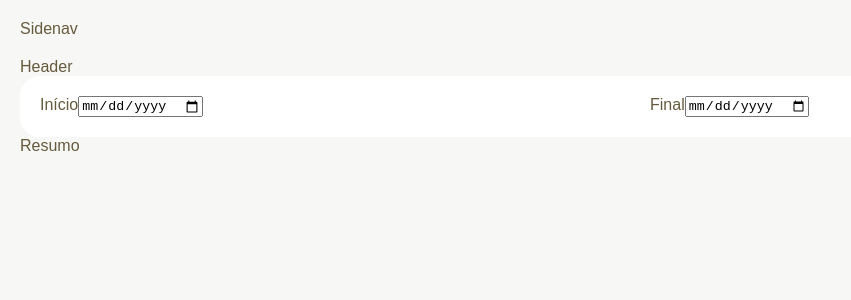
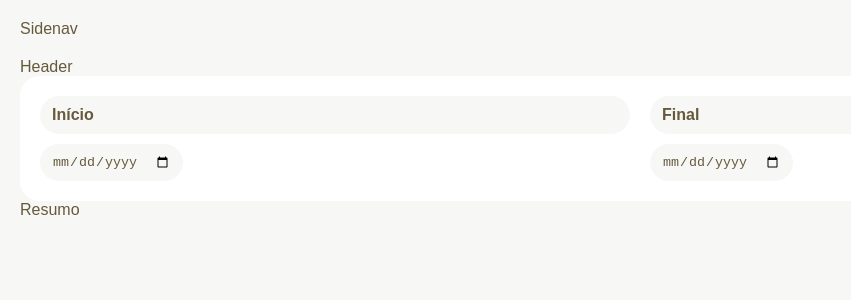
Before and after one commit to thiagoleet/fintech-origamid-react-ts, a React (Vite) app: page / in a window 1280 px wide. Shown: the top 300 px of the page, without its empty margins (0-851 px from the left). Built offline with nearby package versions, Linux system fonts and the light colour scheme; no server answers.

Commit message:
task: Using CSS with Typescript

```diff
--- a/src/components/Form/DateInput.tsx
+++ b/src/components/Form/DateInput.tsx
@@ -4,11 +4,40 @@ type IDateInput = React.ComponentProps<"input"> & {
   label: string;
 };
 
+const generalStyle: React.CSSProperties = {
+  color: "var(--color-2)",
+  padding: "var(--gap-s) 0.75rem",
+  backgroundColor: "var(--color-4)",
+  borderRadius: "var(--gap)",
+};
+
+const labelStyle: React.CSSProperties = {
+  display: "block",
+  marginBottom: "var(--gap-s)",
+  fontWeight: "bold",
+  ...generalStyle,
+};
+
+const inputStyle: React.CSSProperties = {
+  border: "none",
+  fontFamily: "monospace",
+  ...generalStyle,
+};
+
 const DateInput: React.FC<IDateInput> = ({ label, ...props }) => {
   return (
     <div>
-      <label htmlFor={props.id}>{label}</label>
-      <input type="date" id={props.id} name={props.id} {...props} />
+      <label htmlFor={props.id} style={labelStyle}>
+        {" "}
+        {label}
+      </label>
+      <input
+        type="date"
+        id={props.id}
+        name={props.id}
+        {...props}
+        style={inputStyle}
+      />
     </div>
   );
 };
```
